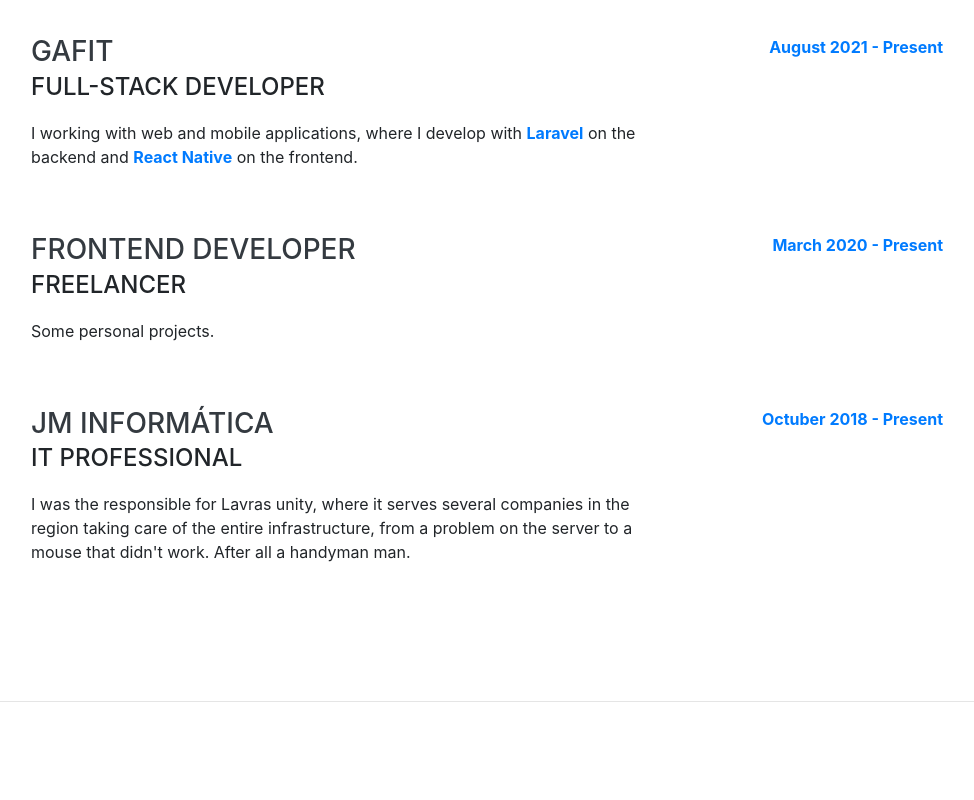
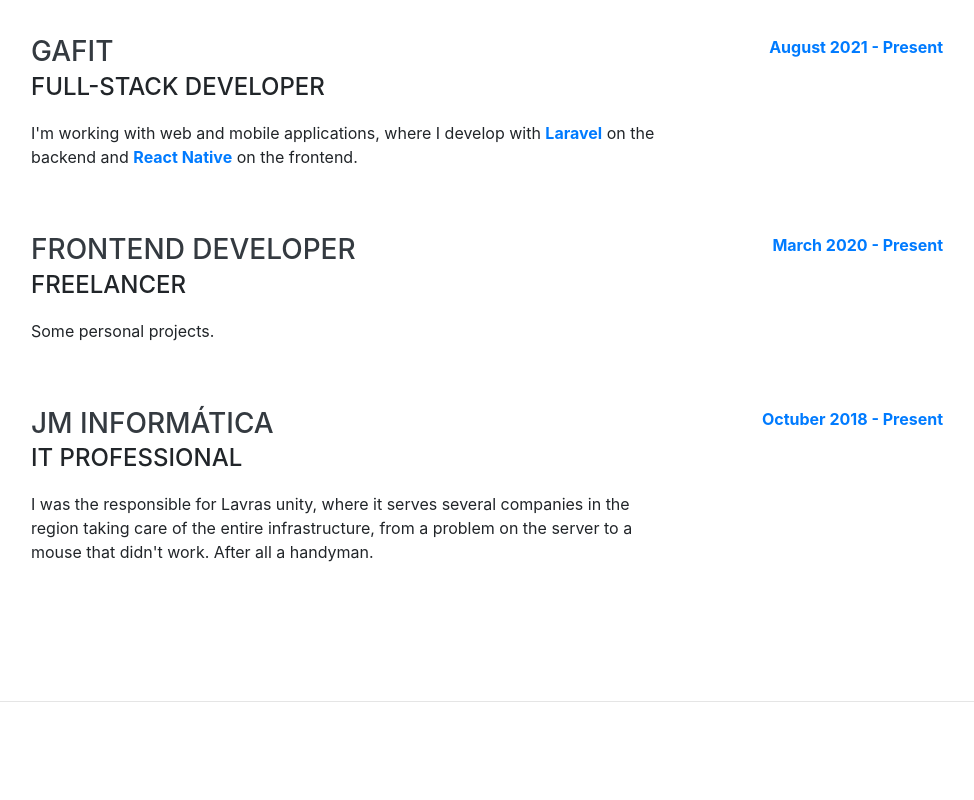
Before and after one commit to KevinSYSousa/KevinVSousa.github.io, a website with bundled scripts: page index.html in a window 1280 px wide. Shown: the part 900-1700 px from the top of the page, without its empty margins (289-1263 px from the left). Built offline with nearby package versions, Linux system fonts and the light colour scheme; a web font is replaced by a local one.

Commit message:
English corrections

```diff
--- a/index.html
+++ b/index.html
@@ -139,7 +139,7 @@
             <div class="resume-content">
               <h3 class="mb-0">Gafit</h3>
               <div class="subheading mb-3">Full-stack Developer</div>
-              <p>I working with web and mobile applications, where I develop with <span class="text-primary">Laravel</span> on the backend and <span class="text-primary">React Native</span> on the frontend.</p>
+              <p>I'm working with web and mobile applications, where I develop with <span class="text-primary">Laravel</span> on the backend and <span class="text-primary">React Native</span> on the frontend.</p>
             </div>
             <div class="resume-date text-md-right">
               <span class="text-primary">August 2021 - Present</span>
@@ -166,7 +166,7 @@
               <h3 class="mb-0">JM Informática</h3>
               <div class="subheading mb-3">IT professional</div>
               <p>
-                I was the responsible for Lavras unity, where it serves several companies in the region taking care of the entire infrastructure, from a problem on the server to a mouse that didn't work. After all a handyman man.
+                I was the responsible for Lavras unity, where it serves several companies in the region taking care of the entire infrastructure, from a problem on the server to a mouse that didn't work. After all a handyman.
               </p>
             </div>
             <div class="resume-date text-md-right">
@@ -295,7 +295,7 @@
           <p>
             I like to read and learn about new things, one of my hobbies is learn languages, currently I'm learning german and russian, further of course french and italian.
           </p>
-          <p>Watch films is some of my favorites activities, I love sci-fi films, I'm big fan of Star Wars and Lord of Rings.</p>
+          <p>Watch movies is some of my favorites activities, I love sci-fi films, I'm a big fan of Star Wars and Lord of Rings.</p>
         </div>
       </section>
 
```
